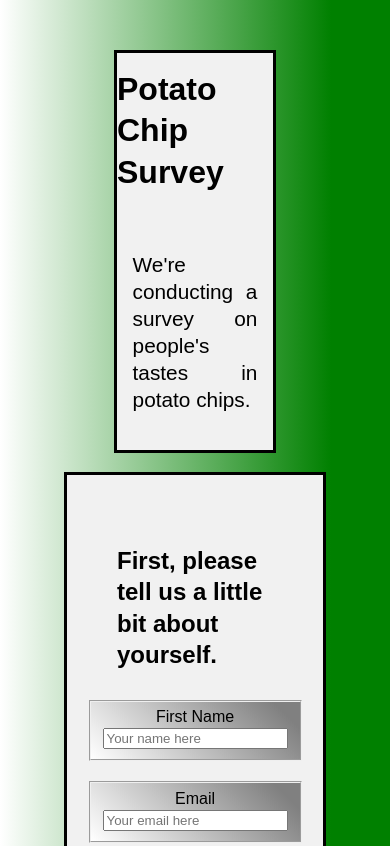
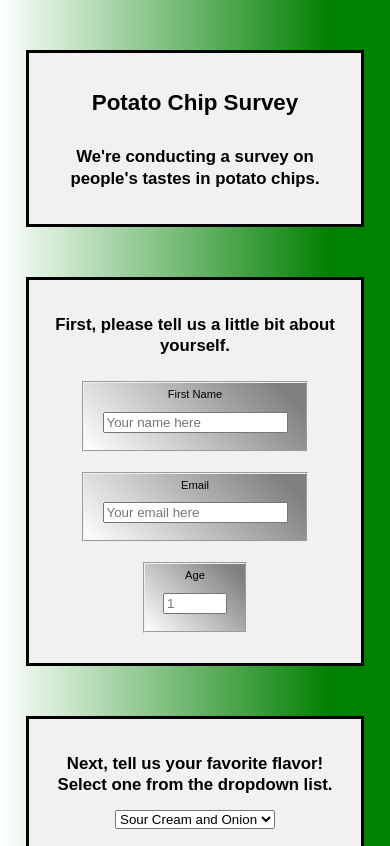
Before and after one commit to BrandonIrizarry/survey-project, a plain HTML site: page index.html in a window 390 px wide. Shown: the top 846 px of the page. Drawn offline with Linux system fonts and the light colour scheme.

Commit message:
Added media query for mobile devices.

```diff
--- a/index.html
+++ b/index.html
@@ -12,7 +12,7 @@
 <body>
     <header class="box">
         <h1 id="title">Potato Chip Survey</h1>
-        <p id="description">We're conducting a survey on people's tastes in potato chips.</p>
+        <h2 id="description">We're conducting a survey on people's tastes in potato chips.</h2>
     </header>
 
     <main>
--- a/styles.css
+++ b/styles.css
@@ -9,36 +9,26 @@ body {
 .box {
     background-color: #f1f1f1;
     border-style: solid;
-}
-
-header {
-    width: 40%;
+    width: 40vw;
     margin: 50px auto auto auto;
     display: flex;
     flex-direction: column;
     justify-content: center;
     align-items: center;
-}
-
-section {
-    width: 40%;
-    margin: 50px auto auto auto;
-    margin-top: 5%;
-    display: flex;
-    flex-direction: column;
-    justify-content: space-around;
-    align-items: center;
     padding: 50px;
 }
 
-#title {
-    margin-top: 10%;
-}
+@media (max-width: 500px) {
+    .box {
+        width: 75vw;
+        font-size: 70%;
+        padding: 20px;
+    }
 
-#description {
-    font-size: 1.3em;
-    text-align: justify;
-    padding: 10%;
+    h2,
+    h3 {
+        text-align: center;
+    }
 }
 
 section fieldset {
@@ -48,14 +38,11 @@ section fieldset {
     background: linear-gradient(45deg, white 0%, gray 90%);
 }
 
+
 fieldset label {
     align-self: center;
 }
 
-[type='checkbox'] {
+input {
     margin: 10px;
 }
-
-[type='radio'] {
-    margin: 10px;
-}
```
